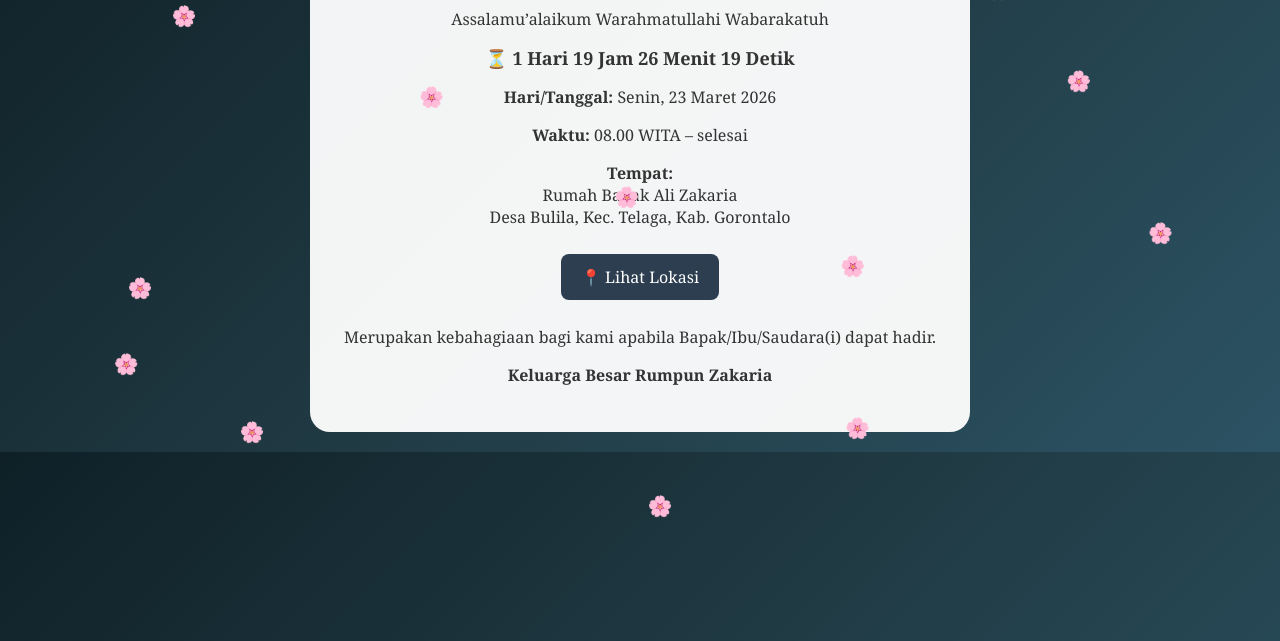
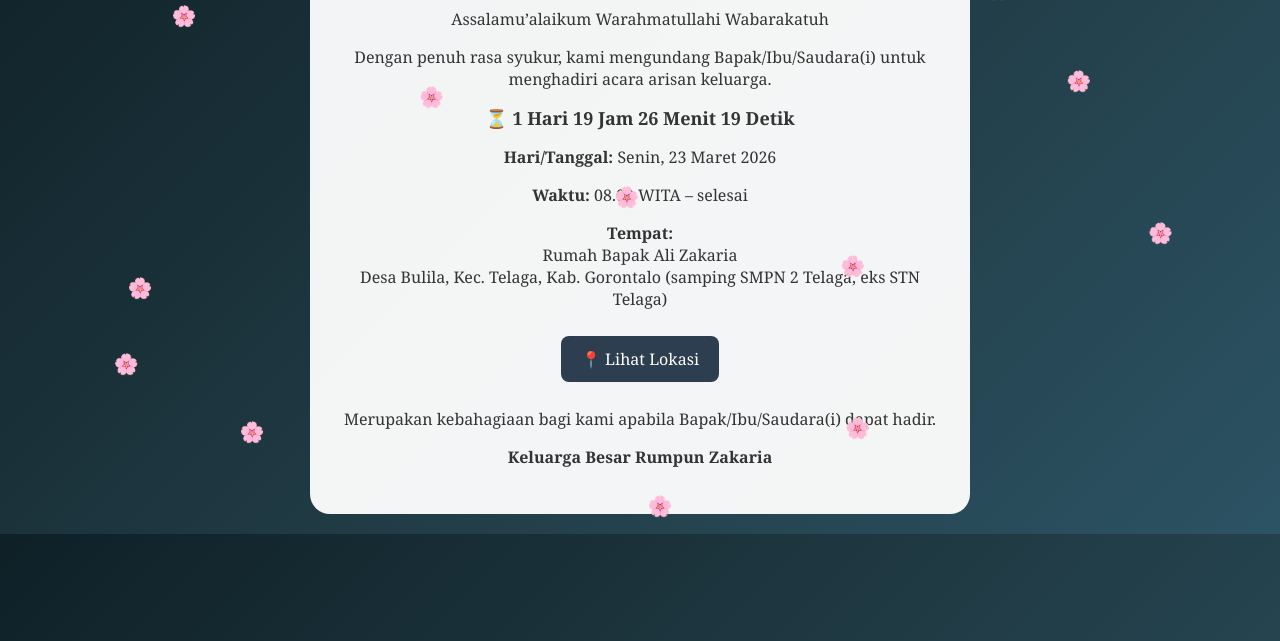
Before and after one commit to slametzakaria74/undangan-zakaria, a plain HTML site: page index.html in a window 1280 px wide. Both pictures are taken after a click on the button "Buka Undangan". Shown: the part 159-800 px from the top of the page. Drawn offline with Linux system fonts and the light colour scheme.

Commit message:
index.html

```diff
--- a/index.html
+++ b/index.html
@@ -123,14 +123,17 @@ body {
         <p id="namaTamu2"></p>
 
         <p>Assalamu’alaikum Warahmatullahi Wabarakatuh</p>
-
+    <p>
+        Dengan penuh rasa syukur, kami mengundang
+        Bapak/Ibu/Saudara(i) untuk menghadiri acara arisan keluarga.
+    </p>
         <div id="countdown"></div>
 
         <p><b>Hari/Tanggal:</b> Senin, 23 Maret 2026</p>
         <p><b>Waktu:</b> 08.00 WITA – selesai</p>
         <p><b>Tempat:</b><br>
         Rumah Bapak Ali Zakaria<br>
-        Desa Bulila, Kec. Telaga, Kab. Gorontalo</p>
+        Desa Bulila, Kec. Telaga, Kab. Gorontalo (samping SMPN 2 Telaga, eks STN Telaga)</p>
 
         <a class="button" href="https://maps.app.goo.gl/FCwVdp8WitmKRKeL8" target="_blank">
             📍 Lihat Lokasi
```
